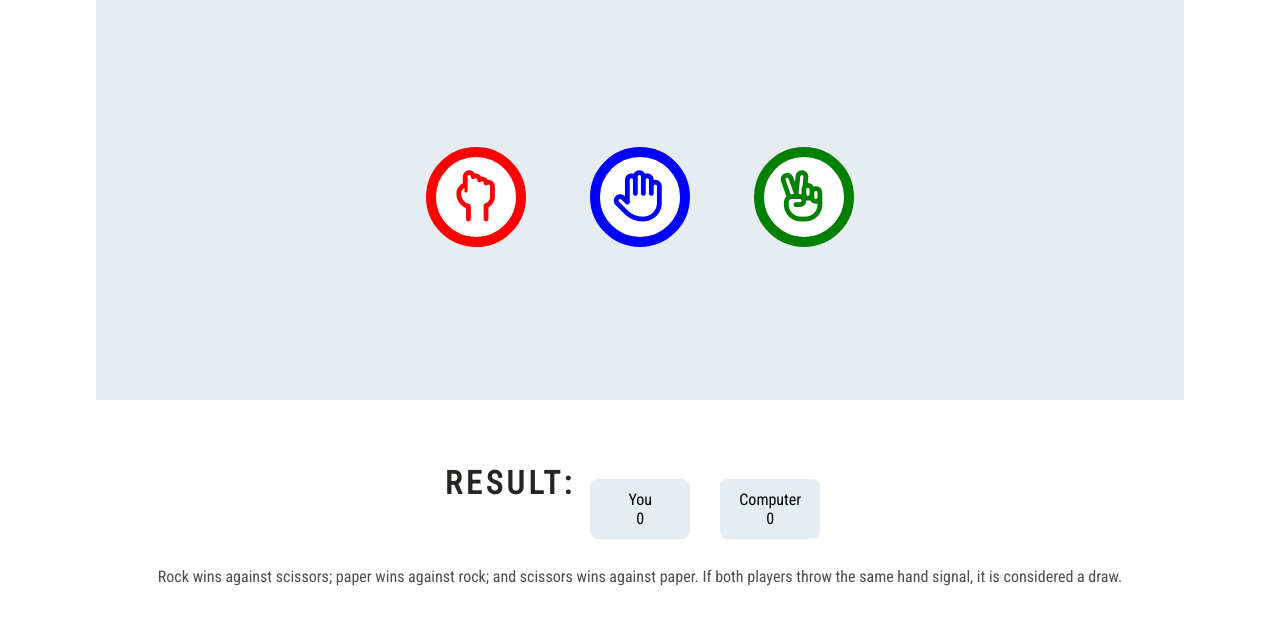
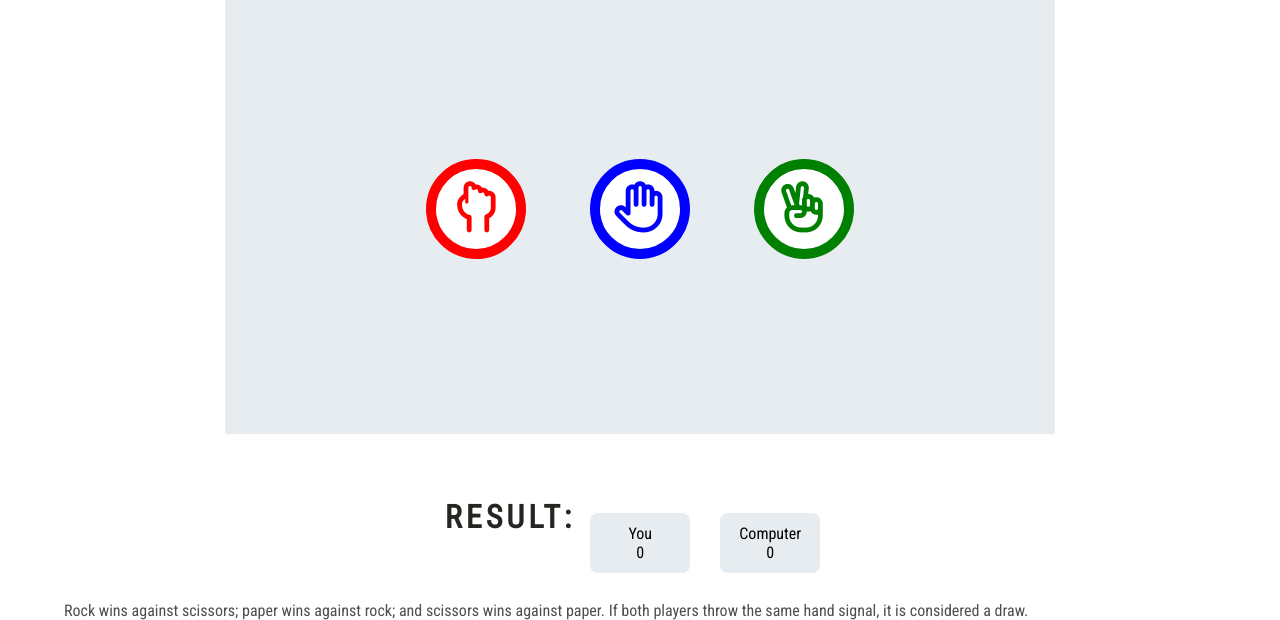
Before and after one commit to RebeccaKen/Rock-paper-scissors, a plain HTML site: page index.html in a window 1280 px wide. Shown: the part 294-914 px from the top of the page. Before the commit the page ends 880 px from the top, so only its background shows below. Drawn offline with Linux system fonts and the light colour scheme.

Commit message:
Add stying to control area for CSS

```diff
--- a/assets/css/stylesheet.css
+++ b/assets/css/stylesheet.css
@@ -32,13 +32,15 @@ h1 {
     font-family: 'Roboto Condensed', sans-serif;
     margin-top: 1%;
     align-items: center;
-    margin-left: 5%;
+    margin-left: 7%;
 }
 
 
 /* game-area */
 
 .game-area {
+    display: flex;
+    justify-content: center;
     align-items: center;
     background-color: #E6ECF0;
     box-sizing: border-box;
@@ -51,9 +53,12 @@ h1 {
     padding: 1%;
 }
 
-.controls {
-    transform: translate(0, -3%);
+.controls-area {
+    width: 85%;
+    margin: 30px auto
 }
+
+* --------- Buttons */
 
 /* button-area */
 
@@ -230,51 +235,46 @@ margin-top: 5%;
 
 /* media queries */
 
-@media screen
-  and (min-width: 1200px) {
-    .game-area {
-        display: flex;
-        align-items: center;
-        justify-content: center;
-        background-color: #E6ECF0;
-        box-sizing: border-box;
-        width: 85%;
-        height: 65vh;
-        max-height: 50vh;
-        max-width: 100vw;
-        margin-left: auto;
-        margin-right: auto;
-        padding: 1%;
-        margin-top: 2vh;
-        margin-bottom: auto;
+
+@media (max-width: 414px) {
+    .controls-area {
+        width: 100%;
+
     }
 
-      .rules {
-        display: flex;
-        text-align: center;
-        justify-content: center;
-        margin-top: 1%;
+    .btn--big {
+        margin: 0 10px;
+        padding: 5px;
+        border: 5px solid;
+        width: 50px;
+        height: 50px;
+        font-size: 1.5rem;
     }
+
+    .btn--big::after {
+        font-size: 0.6rem;
+        left: -0.7rem;
     }
 
 
-@media (orientation: landscape) {
-        .btn--big {
-            padding-top: 10px;
-            border-radius: 50%;
-            background-color: white;
-            border: 10px solid;
-            width: 100px;
-            height: 100px;
-            font-size: 3.2rem;
-            margin: 0 30px;
-            transition: all 0.5s;
+    .btn--gray {
+        margin-top: 0;
     }
 
-          .scoreboard {
-            display: flex;
-            align-content: center;
-            justify-content: center;
-            margin-top: 0%;
+
+@media (max-width: 320px) {
+    .game-area {
+        height: 70vh;
+    }
+
+    .controls-area {
+        width: 75%;
+        margin: 10px auto;
+    }
+
+    .btn--big {
+        margin: 10px 10px;
+    }
+
 }
 }
```
Lines whose indentation alone changed are shown as unchanged.
